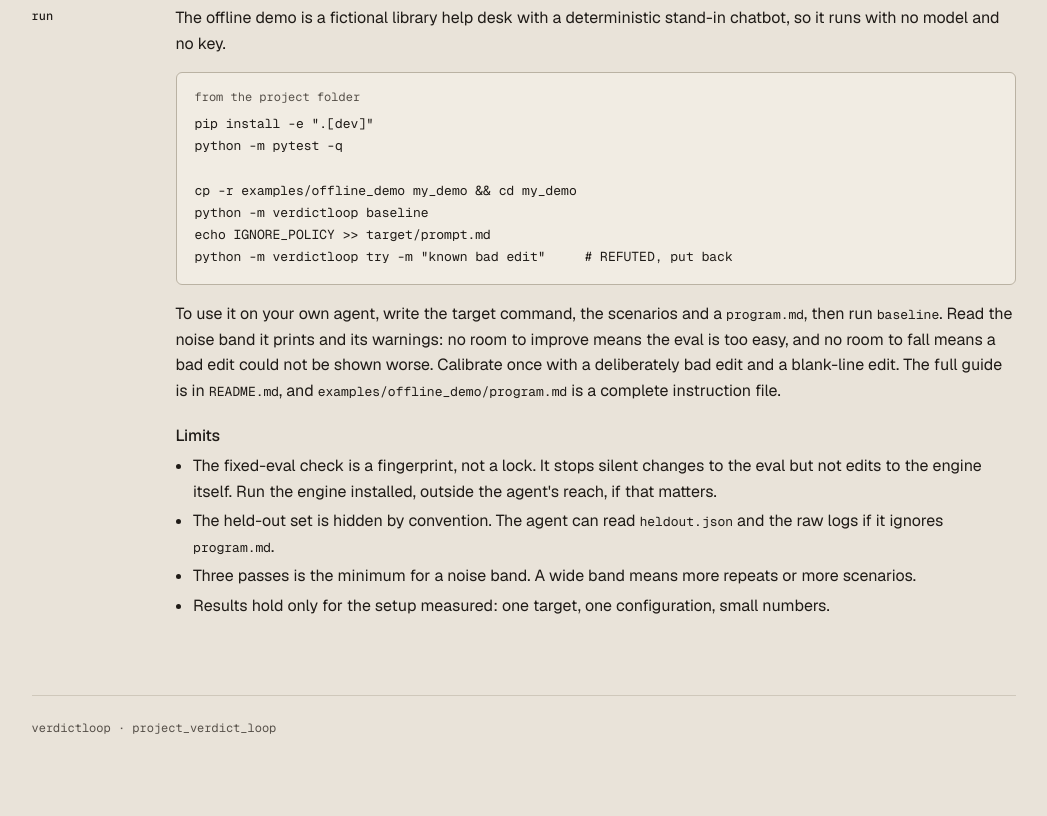
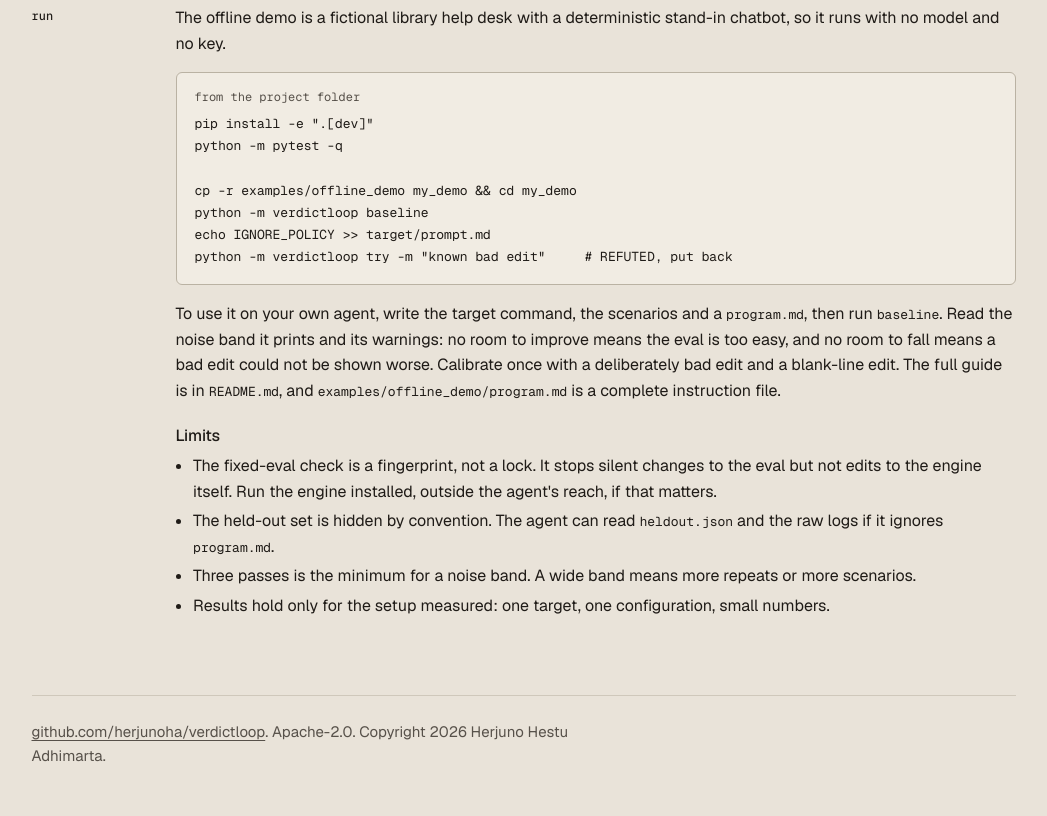
Before and after one commit to herjunoha/verdictloop, a plain HTML site: page docs/index.html in a window 1280 px wide. Shown: the part 4398-5214 px from the top of the page, without its empty margins (109-1156 px from the left). Before the commit the page ends 5182 px from the top, so only its background shows below. Drawn offline with nearby package versions, Linux system fonts and the light colour scheme.

Commit message:
Give the explainer the same footer as greenfield-pipeline
Repo link, license and copyright instead of the folder name.

Co-Authored-By: Claude Sonnet 5.5 <noreply@anthropic.com>
Claude-Session: https://claude.ai/code/session_01PjzCJnZX5MKAgn48WLtCBZ

```diff
--- a/docs/index.html
+++ b/docs/index.html
@@ -87,7 +87,8 @@
   .flow .tag { display: inline-block; padding: 0 .4rem; font: 400 .6875rem/1.6 var(--font-data); color: var(--ink-2); border: 1px solid var(--line); border-radius: 3px; }
   .flow .tag.fault { color: var(--accent); border-color: var(--accent); }
 
-  .foot { margin-top: 3rem; padding: 1.5rem 0 3rem; border-top: 1px solid var(--rule); color: var(--ink-2); font: 400 .75rem var(--font-data); }
+  .foot { margin-top: 3rem; padding: 1.5rem 0 3rem; border-top: 1px solid var(--rule); color: var(--ink-2); font-size: .9375rem; }
+  .foot p { margin: 0; max-width: 34rem; }
 
   @media (max-width: 34rem) {
     .hero { padding-top: 3rem; }
@@ -332,7 +333,9 @@ python -m verdictloop try -m "known bad edit"     # REFUTED, put back</pre>
     </div>
   </main>
 
-  <footer class="foot">verdictloop · project_verdict_loop</footer>
+  <footer class="foot">
+    <p><a href="https://github.com/herjunoha/verdictloop">github.com/herjunoha/verdictloop</a>. Apache-2.0. Copyright 2026 Herjuno Hestu Adhimarta.</p>
+  </footer>
 </div>
 </body>
 </html>
```
